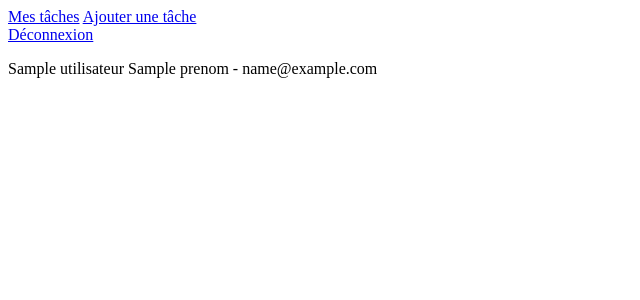
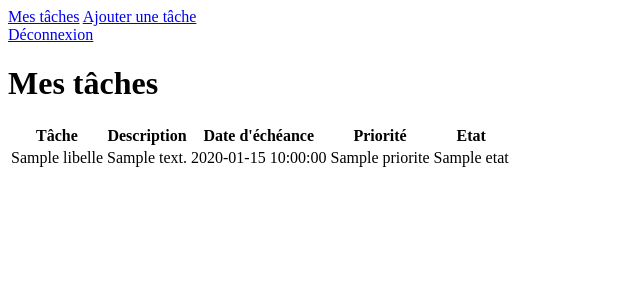
Before and after one commit to ndourmouhammad/application-gestion-de-taches, a PHP site: template view/espaceUser.php in a window 1280 px wide. Shown: the top 300 px of the page, without its empty margins (0-640 px from the left). Run offline with PHP 8.4, Linux system fonts and the light colour scheme; a user stored in the database is signed in; the template is opened without the code that fills it: most values are stand-ins (such as "Sample title", 1, 10 or a date in 2020).

Commit message:
ajout de la méthode lister les taches de l'utilisateur connecté

```diff
--- a/controller/utilisateur.php
+++ b/controller/utilisateur.php
@@ -55,13 +55,14 @@
 {
     global $user;
     // Appel de la méthode pour lister les utilisateurs
-    $utilisateurs = $user->listerUtilisateurs();
+    $taches = $user->listerTaches();
     include_once('./view/espaceUser.php');
 }
 
 function deconnexion()
 {
     global $user;
+
     // Appel de la méthode de déconnexion
     $user->deconnexion();
     include_once('./view/deconnexion.php');
--- a/view/espaceUser.php
+++ b/view/espaceUser.php
@@ -1,7 +1,6 @@
 <?php
 // Démarrer la session
-session_start();
-
+//session_start();
 // Vérifie si l'utilisateur est connecté
 if (isset($_SESSION['utilisateur'])) {
     // Récupère les informations de l'utilisateur
@@ -26,18 +25,32 @@
         <a href="addIdea.php">Ajouter une tâche</a>
     </nav>
     <nav class="navbar2">
+    <a href="#"><?= $utilisateur['prenom']; ?> <?= $utilisateur['nom']; ?></a>
         <a href="index.php?page=deconnecter">Déconnexion</a>
-        <!-- Affiche le nom de l'utilisateur -->
-        <a href="#"><?= $utilisateur['prenom'] . ' ' . $utilisateur['nom']; ?></a>
     </nav>
-    <p>
-        <?php
-        // Parcourir et afficher les utilisateurs
-    foreach ($utilisateurs as $utilisateur) {
-        echo $utilisateur['nom'] . ' ' . $utilisateur['prenom'] . ' - ' . $utilisateur['email'] . '<br>';
-    }
-        ?>
-    </p>
+    <div class="container">
+        <h1>Mes tâches</h1>
+        <table>
+            <tr>
+                <th>Tâche</th>
+                <th>Description</th>
+                <th>Date d'échéance</th>
+                <th>Priorité</th>
+                <th>Etat</th>
+            </tr>
+            <?php foreach ($taches as $tache) : ?>
+                    <tr>
+                        <td><?= $tache->libelle ?></td>
+                        <td><?= $tache->description ?></td>
+                        <td><?= $tache->date ?></td>
+                        <td><?= $tache->priorite ?></td>
+                        <td><?= $tache->etat ?></td>
+
+                    </tr>
+                <?php endforeach; ?>
+        </table>
+    </div>
+
 </header>
 </body>
 </html>
```
Also changed, not shown: model/utilisateur.class.php (+29 -12 lines).
